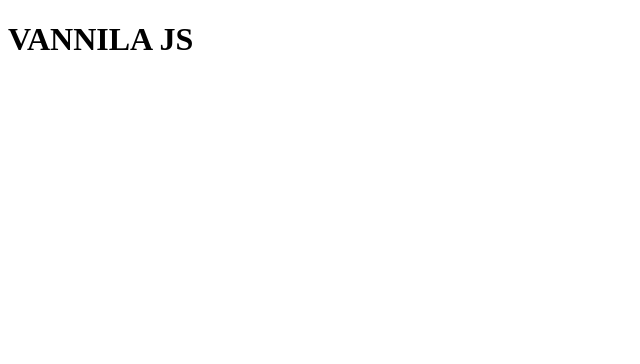
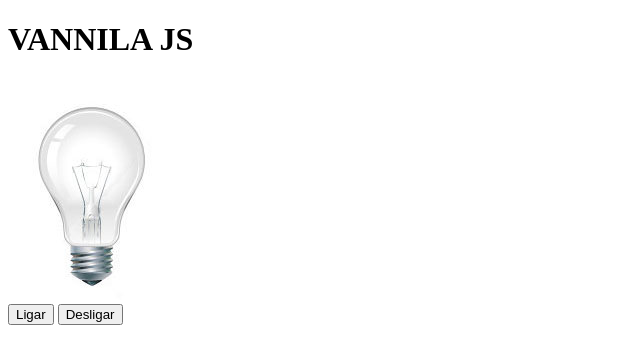
Before and after one commit to Carlos-Moraes2/mini-projetos-js, a plain HTML site: page 01-lamp/index.html in a window 1280 px wide. Shown: the whole page, without its empty margins (0-640 px from the left). Drawn offline with Linux system fonts and the light colour scheme.

Commit message:
criando div button

```diff
--- a/01-lamp/index.html
+++ b/01-lamp/index.html
@@ -12,7 +12,12 @@
     </header>
     <main>
         <div>
-            <img src="" alt="">
+            <img src="./img/desligada.jpg" alt="Lâmpada" id='lamp'>
+        </div>
+
+        <div>
+            <button id='turnOn'>Ligar</button>
+            <button id='turnOff'>Desligar</button>
         </div>
     </main>
 
```
